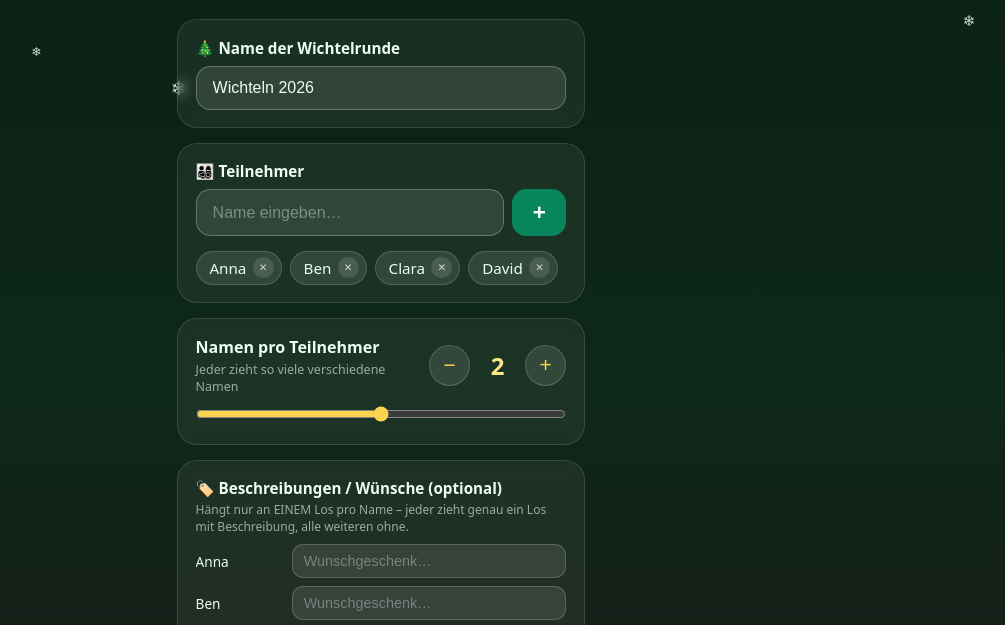
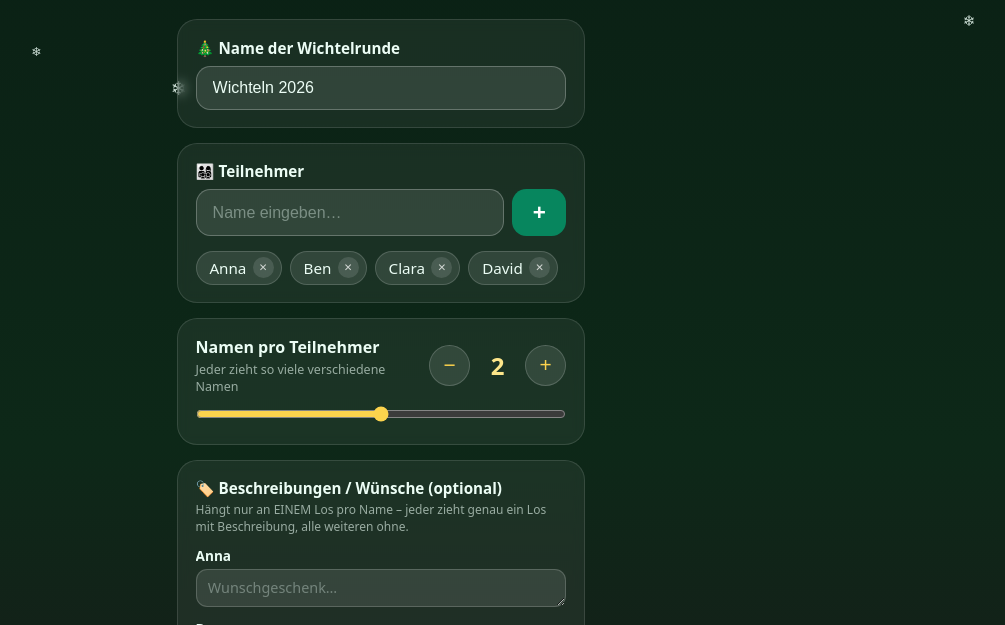
Before and after one commit to Muffl93/Wichtel-App, a website: page index.html in a window 1280 px wide. Shown: the part 170-795 px from the top of the page, without its empty margins (259-1264 px from the left). Drawn offline with Linux system fonts and the light colour scheme.

Commit message:
Wunsch-Beschreibung als mitwachsende Text-Area
- Mehrzeilige Wünsche bis 300 Zeichen (vorher einzeilig, 60 Zeichen)
- Feld wächst beim Tippen mit, Name steht darüber
- Zeilenumbrüche bleiben in der Teilnehmer-Ansicht und in der Auswertung erhalten
- Neuer Browser-Test für lange, mehrzeilige Wünsche

Co-Authored-By: Claude Opus 5.5 <noreply@anthropic.com>
Claude-Session: https://claude.ai/code/session_01DFrx7GHXwdmPNgnfEqBBCA

```diff
--- a/index.html
+++ b/index.html
@@ -91,17 +91,19 @@
       input[type="range"] { width: 100%; margin-top: 0.7rem; accent-color: #fcd34d; }
       .taghead { font-weight: 600; font-size: 0.95rem; }
       .tagsub { color: rgba(236, 253, 245, 0.6); font-size: 0.75rem; margin-top: 0.15rem; margin-bottom: 0.6rem; }
-      .tagrow { display: flex; gap: 0.5rem; align-items: center; margin-top: 0.5rem; }
+      .tagrow { margin-top: 0.7rem; }
       .tagname {
-        width: 5.5rem; flex-shrink: 0; font-size: 0.85rem; overflow: hidden;
+        display: block; font-size: 0.85rem; font-weight: 600; margin-bottom: 0.25rem; overflow: hidden;
         text-overflow: ellipsis; white-space: nowrap;
       }
-      .tagrow input {
-        flex: 1; min-width: 0; background: rgba(255, 255, 255, 0.1); border: 1px solid rgba(255, 255, 255, 0.18);
-        border-radius: 0.7rem; padding: 0.5rem 0.7rem; color: #ecfdf5; outline: none; font-size: 0.9rem;
+      .tagrow textarea {
+        display: block; width: 100%; min-height: 2.4rem; resize: vertical; overflow: hidden;
+        background: rgba(255, 255, 255, 0.1); border: 1px solid rgba(255, 255, 255, 0.18);
+        border-radius: 0.7rem; padding: 0.5rem 0.7rem; color: #ecfdf5; outline: none;
+        font-size: 0.9rem; font-family: inherit; line-height: 1.4;
       }
-      .tagrow input::placeholder { color: rgba(236, 253, 245, 0.35); }
-      .tagrow input:focus { border-color: rgba(252, 211, 77, 0.6); }
+      .tagrow textarea::placeholder { color: rgba(236, 253, 245, 0.35); }
+      .tagrow textarea:focus { border-color: rgba(252, 211, 77, 0.6); }
       .rules { list-style: none; font-size: 0.92rem; color: rgba(236, 253, 245, 0.85); display: grid; gap: 0.4rem; margin-top: 0.9rem; }
       .btn {
         display: block; width: 100%; border: none; border-radius: 0.9rem; padding: 0.95rem;
@@ -138,8 +140,8 @@
       }
       .namecard .t { font-size: 1.5rem; }
       .nmcol { display: flex; flex-direction: column; min-width: 0; }
-      .tagline { font-size: 0.8rem; font-weight: 500; color: rgba(253, 230, 138, 0.95); margin-top: 0.15rem; overflow-wrap: anywhere; }
-      .sumtag { color: rgba(253, 230, 138, 0.9); font-size: 0.8rem; }
+      .tagline { font-size: 0.8rem; font-weight: 500; color: rgba(253, 230, 138, 0.95); margin-top: 0.15rem; overflow-wrap: anywhere; white-space: pre-line; }
+      .sumtag { color: rgba(253, 230, 138, 0.9); font-size: 0.8rem; white-space: pre-line; }
       @keyframes pop { from { opacity: 0; transform: scale(0.8); } to { opacity: 1; transform: scale(1); } }
       .amber { color: #fde68a; }
       .bold { font-weight: 700; }
@@ -233,6 +235,7 @@
       // ---------- State ----------
       var STORE = "wichtel-app-v1";
       var DRAWSTORE = "wichtel-app-draw-v1";
+      var TAGMAX = 300; // max. Zeichen pro Wunsch-Beschreibung
       var saved = null;
       try { saved = JSON.parse(localStorage.getItem(STORE)); } catch (e) { saved = null; }
       var rawP = saved && Array.isArray(saved.participants)
@@ -443,8 +446,9 @@
           .join("");
         var tagRows = state.participants
           .map(function (p, i) {
-            return '<div class="tagrow"><span class="tagname">' + esc(p.name) + '</span>' +
-              '<input data-tag="' + i + '" maxlength="60" placeholder="Wunschgeschenk…" value="' + esc(p.tag) + '" /></div>';
+            return '<div class="tagrow"><label class="tagname" for="tag' + i + '">' + esc(p.name) + "</label>" +
+              '<textarea id="tag' + i + '" data-tag="' + i + '" rows="1" maxlength="' + TAGMAX + '" ' +
+              'placeholder="Wunschgeschenk…">' + esc(p.tag) + "</textarea></div>";
           })
           .join("");
         var banner = state.draw
@@ -631,6 +635,14 @@
         else if (state.screen === "links" && state.draw) app.innerHTML = renderLinks();
         else if (state.screen === "reveal" && state.draw) app.innerHTML = renderReveal();
         else app.innerHTML = renderSetup();
+        var areas = app.querySelectorAll("textarea[data-tag]");
+        for (var a = 0; a < areas.length; a++) autosize(areas[a]);
+      }
+
+      // Text-Area wächst mit dem Inhalt mit
+      function autosize(el) {
+        el.style.height = "auto";
+        el.style.height = el.scrollHeight + 2 + "px";
       }
 
       // ---------- Routing (#w=… = persönlicher Link) ----------
@@ -707,9 +719,10 @@
         if (t) {
           var i = parseInt(t.getAttribute("data-tag"), 10);
           if (state.participants[i]) {
-            state.participants[i].tag = t.value.slice(0, 60);
+            state.participants[i].tag = t.value.slice(0, TAGMAX);
             persist();
           }
+          autosize(t);
           return;
         }
         var f = e.target.closest('[data-field="title"]');
```
Also changed, not shown: tests/ui.test.js (+25 -0 lines).
